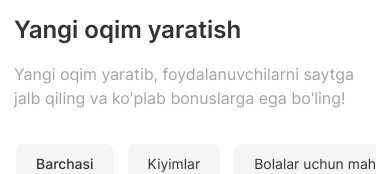
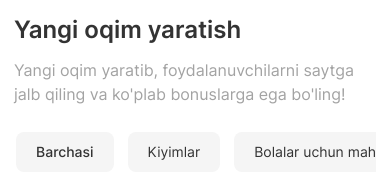
Before and after one commit to yaxyobekuz/menemarket, a React (Vite) app: page /admin/1/new-stream in a window 390 px wide. Shown: the top 174 px of the page. Built offline with nearby package versions, Linux system fonts and the light colour scheme.

Commit message:
update NewStream layout for improved spacing and responsiveness on larger screens

```diff
--- a/src/pages/NewStream.jsx
+++ b/src/pages/NewStream.jsx
@@ -12,7 +12,7 @@ const NewStream = () => {
   return (
     <div className="w-full pt-3.5 pb-8">
       <div className="container">
-        <div className="space-y-4 mb-8">
+        <div className="space-y-3 mb-6 sm:space-y-4 sm:mb-8">
           {/* Title */}
           <h1 className="text-2xl">Yangi oqim yaratish</h1>
 
@@ -50,7 +50,7 @@ const NewStream = () => {
         </nav>
 
         {/* Section content */}
-        <ul className="grid grid-cols-2 gap-x-3.5 gap-y-6 sm:grid-cols-3 sm:gap-x-4 md:grid-cols-4 md:gap-x-5 md:gap-y-8 lg:grid-cols-5">
+        <ul className="grid grid-cols-2 gap-x-3.5 gap-y-6 sm:grid-cols-3 sm:gap-x-4 md:gap-x-5 md:gap-y-8 xl:grid-cols-4 2xl:grid-cols-5">
           {products.map((product, index) => (
             <ProductItem key={index} data={product} />
           ))}
```
